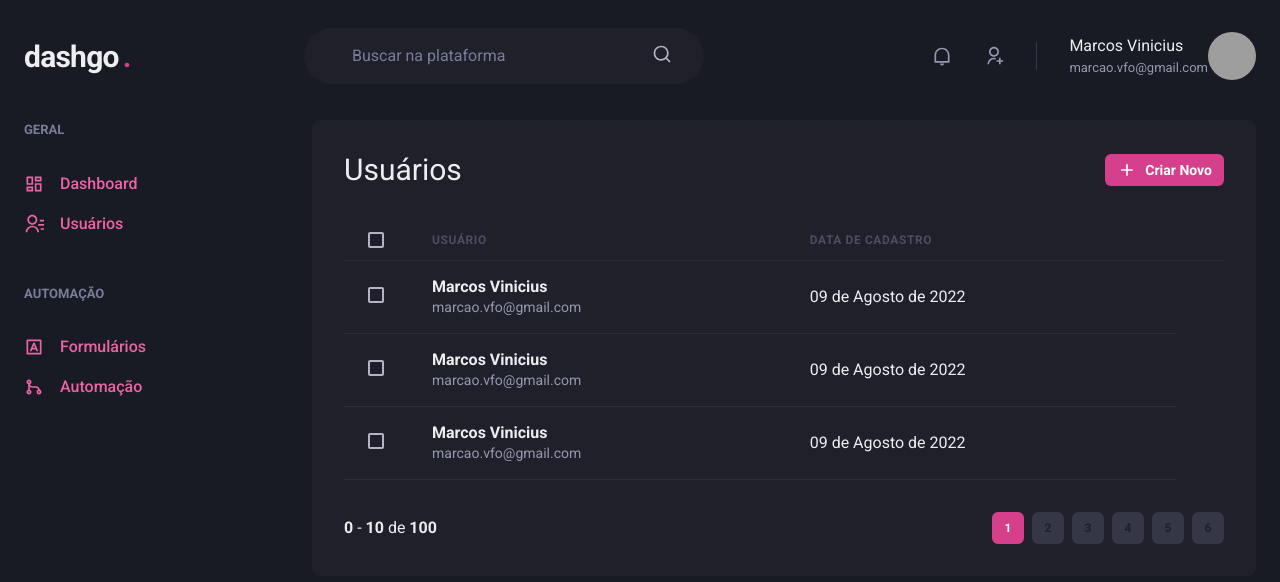
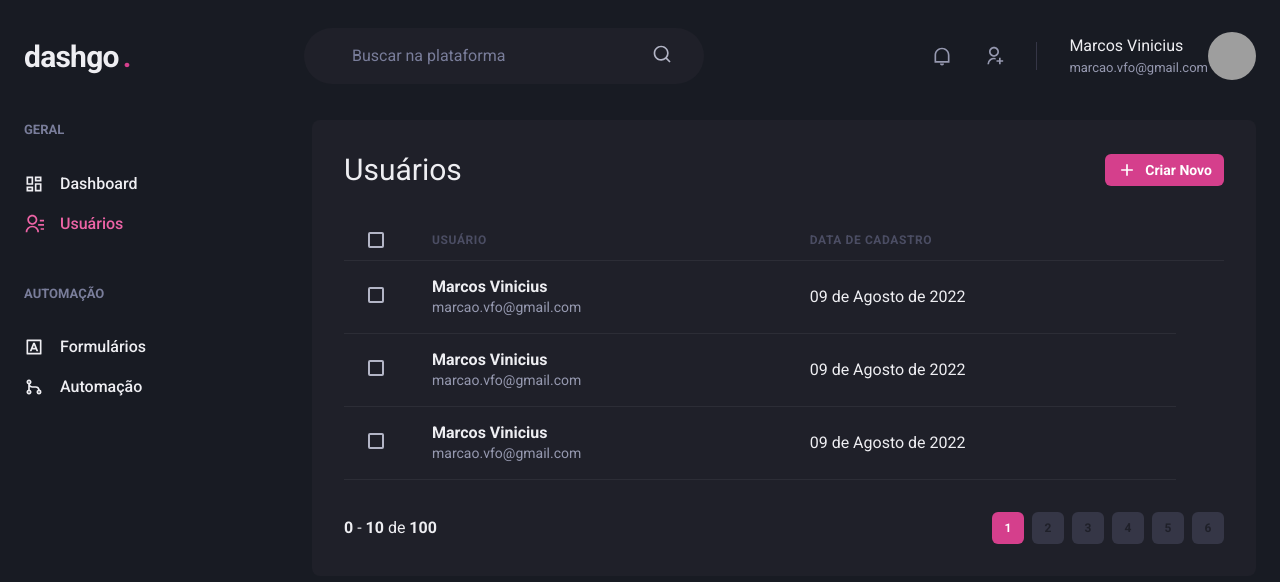
Before and after one commit to m4rcaoferole/dashgonext, a Next.js app: page /users in a window 1280 px wide. Shown: the top 582 px of the page. Built offline with nearby package versions, Linux system fonts and the light colour scheme; grey boxes are pictures that could not be loaded.

Commit message:
feat: fluxo de navegacao - sinaliznado link ativo

```diff
--- /dev/null
+++ b/src/components/ActiveLink.tsx
@@ -0,0 +1,36 @@
+import Link, { LinkProps } from "next/link";
+import { useRouter } from "next/router";
+import { cloneElement } from "react";
+
+interface ActiveLinkProps extends LinkProps {
+  children: React.ReactElement;
+  shouldMatchExcatHref?: boolean;
+}
+
+export function ActiveLink({
+  children,
+  shouldMatchExcatHref = false,
+  ...rest
+}: ActiveLinkProps) {
+  const { asPath } = useRouter();
+
+  let isActive = false;
+
+  if (shouldMatchExcatHref && (asPath === rest.href || asPath === rest.as)) {
+    isActive = true;
+  }
+
+  if (!shouldMatchExcatHref &&
+    (asPath.startsWith(String(rest.href)) ||
+    asPath.startsWith(String(rest.as)))) {
+      isActive = true;
+  }
+
+  return (
+    <Link {...rest}>
+      {cloneElement(children, {
+        color: isActive ? "pink.400" : "gray.50",
+      })}
+    </Link>
+  );
+}
--- a/src/components/Sidebar/NavLink.tsx
+++ b/src/components/Sidebar/NavLink.tsx
@@ -1,17 +1,27 @@
-import { Icon, Link, Text, LinkProps as ChakraLinkProps } from "@chakra-ui/react";
+import {
+  Icon,
+  Link as ChakraLink,
+  Text,
+  LinkProps as ChakraLinkProps,
+} from "@chakra-ui/react";
+
+import { ActiveLink } from "../ActiveLink";
 
 interface NavLinkProps extends ChakraLinkProps {
   icon: React.ElementType;
   children: string;
+  href: string;
 }
 
-export function NavLink({ icon, children, ...rest }: NavLinkProps) {
+export function NavLink({ icon, children, href, ...rest }: NavLinkProps) {
   return (
-    <Link display="flex" alignItems="center" color="pink.400" {...rest}>
-      <Icon as={icon} fontSize="20" />
-      <Text ml="4" fontWeight="medium">
-        {children}
-      </Text>
-    </Link>
+    <ActiveLink href={href} passHref>
+      <ChakraLink display="flex" alignItems="center" {...rest}>
+        <Icon as={icon} fontSize="20" />
+        <Text ml="4" fontWeight="medium">
+          {children}
+        </Text>
+      </ChakraLink>
+    </ActiveLink>
   );
 }
--- a/src/components/Sidebar/SidebarNav.tsx
+++ b/src/components/Sidebar/SidebarNav.tsx
@@ -12,13 +12,13 @@ export function SidebarNav() {
   return (
     <Stack spacing="12" align="flex-start">
       <NavSection title="GERAL">
-        <NavLink icon={RiDashboardLine}>Dashboard</NavLink>
-        <NavLink icon={RiContactsLine}>Usuários</NavLink>
+        <NavLink icon={RiDashboardLine} href='/dashboard'>Dashboard</NavLink>
+        <NavLink icon={RiContactsLine} href='/users'>Usuários</NavLink>
       </NavSection>
 
       <NavSection title="AUTOMAÇÃO">
-        <NavLink icon={RiInputMethodLine}>Formulários</NavLink>
-        <NavLink icon={RiGitMergeLine}>Automação</NavLink>
+        <NavLink icon={RiInputMethodLine} href='/forms'>Formulários</NavLink>
+        <NavLink icon={RiGitMergeLine} href='/automition'>Automação</NavLink>
       </NavSection>
     </Stack>
   );
--- a/src/pages/users/index.tsx
+++ b/src/pages/users/index.tsx
@@ -1,4 +1,5 @@
 import { Box, Button, Checkbox, Flex, Heading, Icon, Table, Tbody, Td, Text, Th, Thead, Tr, useBreakpointValue } from "@chakra-ui/react";
+import Link from "next/link";
 import { RiAddLine, RiPencilLine } from "react-icons/ri";
 import { Header } from "../../components/Header";
 import { Pagination } from "../../components/Pagination";
@@ -26,6 +27,7 @@ export default function UserList() {
                <Flex mb="8" justify="space-between" align="center">
                   <Heading size="lg" fontWeight="normal">Usuários</Heading>
 
+                  <Link href='/users/create' passHref>
                      <Button
                         as="a"
                         size="sm"
@@ -35,6 +37,7 @@ export default function UserList() {
                      >
                         Criar Novo
                      </Button>
+                  </Link>
                </Flex>
 
                <Table colorScheme="whiteAlpha">
```
Also changed, not shown: src/pages/users/create.tsx (+27 -14 lines). Lines whose indentation alone changed are shown as unchanged.
